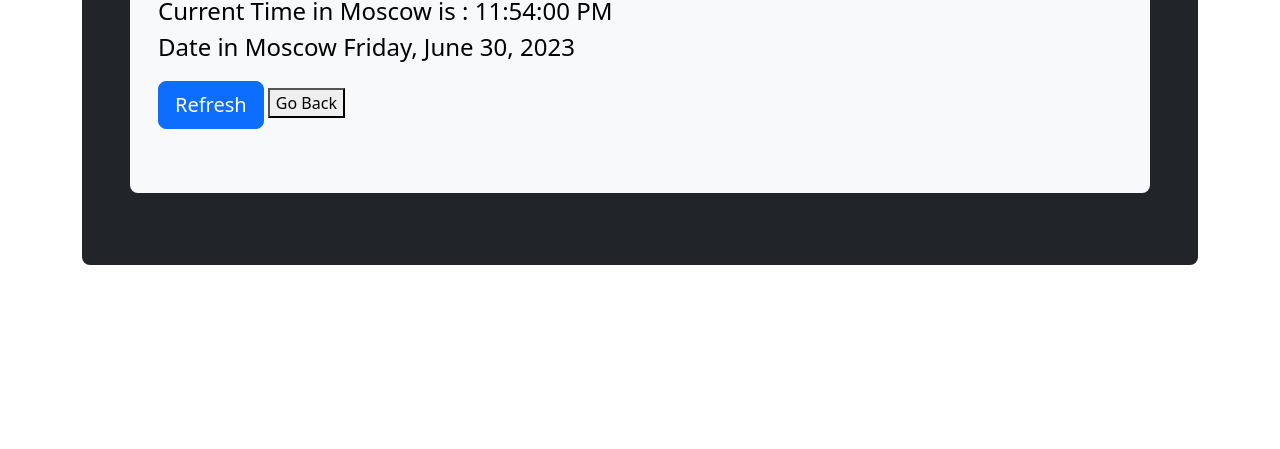
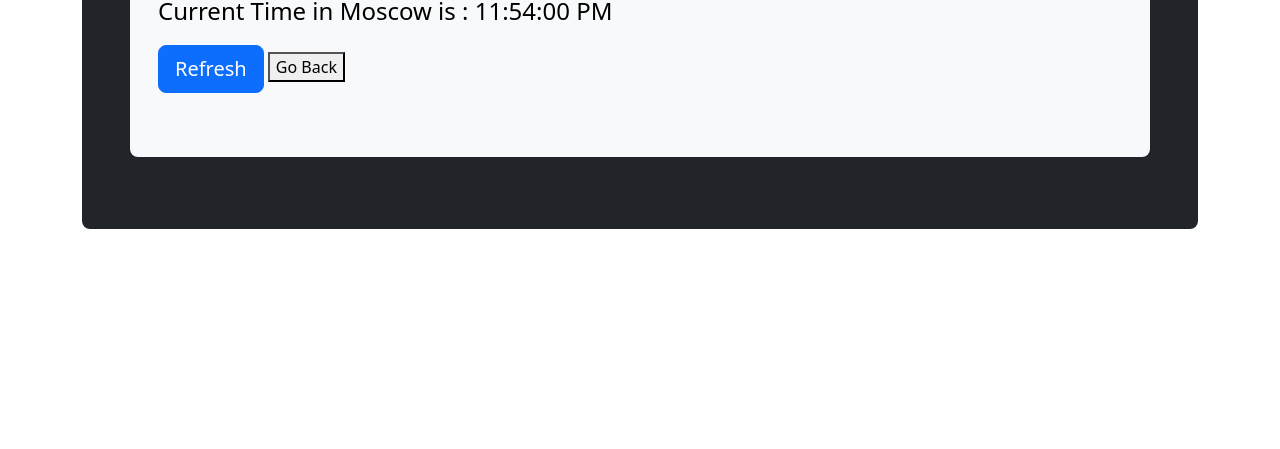
Before and after one commit to Santosh-Rajput/realTime, a plain HTML site: page russia.html in a window 1280 px wide. Shown: the part 351-800 px from the top of the page. Drawn offline with nearby package versions, Linux system fonts and the light colour scheme.

Commit message:
Update russia.html

```diff
--- a/russia.html
+++ b/russia.html
@@ -16,7 +16,7 @@
       let russia = new Date();
       date = russia.toLocaleDateString(undefined, options);
       time = russia.toLocaleTimeString('ede-AT', { timeZone: 'Europe/Moscow' });
-      document.getElementById('time').innerHTML = time + "<br> Date in Moscow " + date;
+      document.getElementById('time').innerHTML = time ;
     }, 1000);
 
   </script>
```
